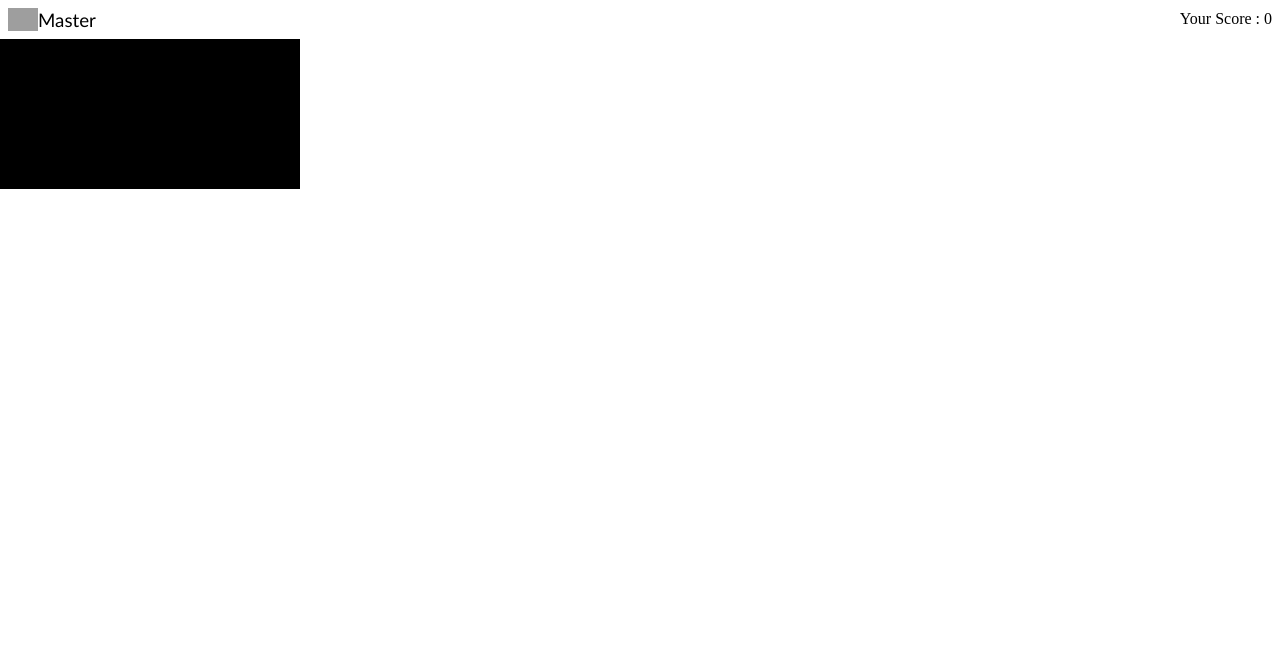
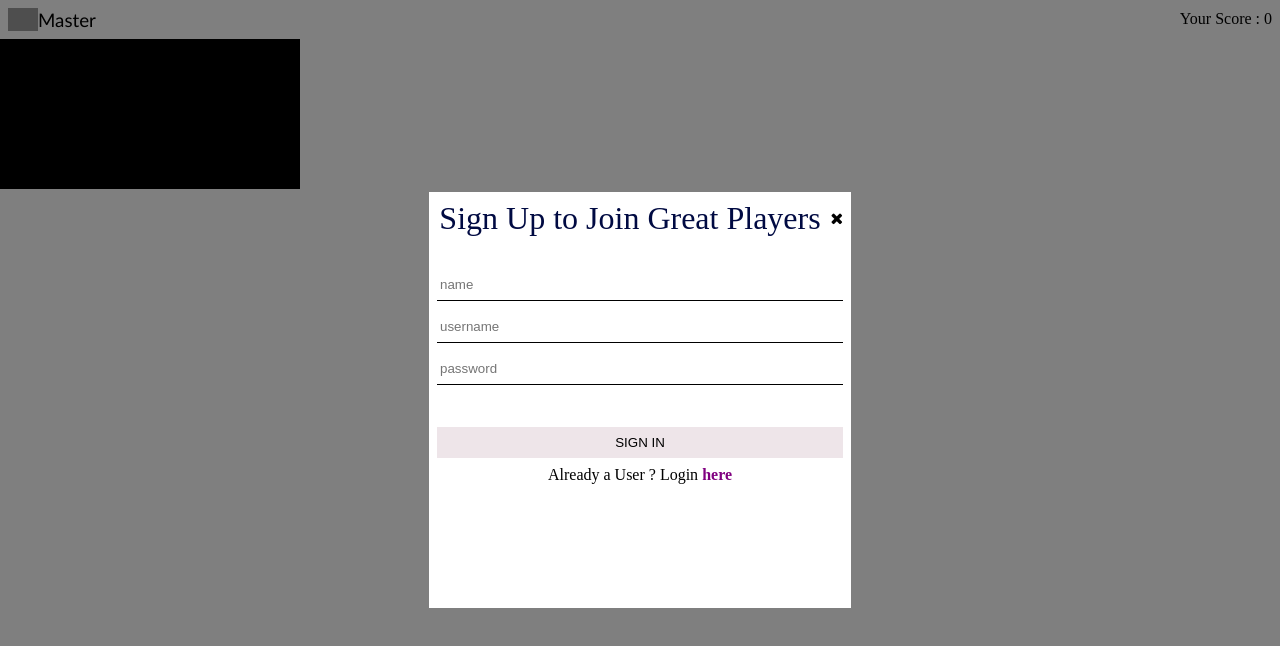
Before and after one commit to rohity123456/snakegame, a website with bundled scripts: page snakefrontend/index.html in a window 1280 px wide. Built offline with nearby package versions, Linux system fonts and the light colour scheme; grey boxes are pictures that could not be loaded.

Commit message:
added code for sign in and sign up

```diff
--- a/snakefrontend/index.html
+++ b/snakefrontend/index.html
@@ -34,27 +34,22 @@
     </div>
   </div>
   <div class="modal">
-    <div class="modalInfo">
-      <div class="modalInfo__top">
-        <h3>Well Played !</h3>
+    <section class="form">
+      <div class="form__top">
+        <h2>Sign Up to Join Great Players</h2>
+        <i class="fa fa-times"></i>
       </div>
-      <div class="modalInfo__center">
-        <div class="yourscore finalscore">
-          <span>Your Score : </span>
-          <span class="scoretext">0 </span>
-        </div>
-        <div class="highestscore finalscore">
-          <span>Highest : </span>
-          <span class="highestscoretext"> 0</span>
-        </div>
+      <div class="form__bottom">
+        <form>
+          <div><input type="text" name="" placeholder="name"></div>
+          <div><input type="text" name="" placeholder="username"></div>
+          <div><input type="text" name="" placeholder="password"></div>
+          <button type="submit">SIGN IN</button>
+        </form>
+        <p>Already a User ? Login <span class="spanlink">here</span></p>
       </div>
-      <div class="modalInfo__bottom">
-        <h4>Wanna Play Again ?</h4>
-        <div class="modal__buttons">
-          <button>Yes ! Why Not ?</button>
-        </div>
-      </div>
-    </div>
+    </section>
+  </div>
   </div>
 </body>
 <script src="./test.js"></script>
--- a/snakefrontend/snake.js
+++ b/snakefrontend/snake.js
@@ -10,7 +10,7 @@ class Snake {
     this.y = 100;
     this.direction = "right";
     this.stop = false;
-    this.score = 0;
+    this.score = 30;
     this.tail = [];
   }
   draw = ({ x, y, width, height, direction }) => {
--- a/snakefrontend/style.css
+++ b/snakefrontend/style.css
@@ -1,3 +1,6 @@
+:root {
+  --colorform: purple;
+}
 *,
 canvas {
   bottom: 0;
@@ -37,7 +40,7 @@ canvas {
   position: absolute;
   z-index: 1000;
   display: grid;
-  visibility: hidden;
+  visibility: visible;
   place-items: center;
   background-color: rgba(0, 0, 0, 0.5);
 }
@@ -140,3 +143,83 @@ canvas {
   display: flex;
   justify-content: space-between;
 }
+/*form */
+.form {
+  min-width: clamp(300px, 40vw, 400px);
+  min-height: 400px;
+  background-color: white;
+  padding: 0.5rem;
+}
+.form__top {
+  display: flex;
+  position: relative;
+  align-items: center;
+  justify-content: center;
+  text-align: center;
+}
+.form__top i {
+  position: absolute;
+  right: 0;
+  top: 10px;
+}
+.form__top h2 {
+  font-weight: 500;
+  margin-right: 20px;
+  font-size: clamp(1.5rem, 5vw, 2rem);
+  color: #000a42;
+}
+.form__bottom {
+  display: flex;
+  flex-direction: column;
+  flex: 1;
+  justify-content: center;
+  align-items: center;
+}
+.form__bottom form {
+  display: flex;
+  margin-top: 2rem;
+  flex-direction: column;
+}
+.form__bottom form input {
+  min-width: clamp(200px, 40vw, 400px);
+  padding: 0.5rem 0.2rem;
+  outline-style: none;
+  border: none;
+  border-bottom: 1px solid;
+}
+.form__bottom form div {
+  display: block;
+  margin-bottom: 0.5rem;
+}
+
+.form__bottom form div::after {
+  display: block;
+  width: 0;
+  height: 2px;
+  background-color: var(--colorform);
+  content: "";
+  transition: all 400ms ease-in-out;
+}
+.form__bottom form div:focus-within:after {
+  width: 100%;
+}
+.form__bottom button {
+  padding: 0.5rem 0;
+  outline: none;
+  margin-top: 2rem;
+  border: none;
+  font-weight: 500;
+  background-color: #eee5e9;
+}
+.form__bottom button:hover {
+  background-color: var(--colorform);
+  color: white;
+}
+.form__bottom p {
+  margin-top: 0.5rem;
+}
+.spanlink {
+  color: var(--colorform);
+  font-weight: 600;
+  cursor: pointer;
+}
--- a/snakefrontend/test.js
+++ b/snakefrontend/test.js
@@ -3,8 +3,16 @@ import game from "./game.js";
 import HF from "./helper/helper.js";
 import snake from "./snake.js";
 //get Canvas element
+window.onload = (e) => {
+  if (!document.cookie || !HF.getCookieByKey("token")) {
+    console.log("TOKEN NOT THERE");
+  }
+  startGame();
+};
+const canvas = HF.getEl("canvas");
+export const context = canvas.getContext("2d");
 
-const canvas = HF.getEl("canvas");
+const startGame = () => {
   canvas.width = window.innerWidth;
   window.addEventListener("keydown", game.checkUserAction);
 
@@ -13,12 +21,12 @@ if (window.innerWidth < 1000) {
     game.assignCallbacksToMobBtnEvents();
     HF.getEl("#mobile_btns").style.display = "flex";
   } else canvas.height = window.innerHeight - 30;
-export const context = canvas.getContext("2d");
 
   game.update();
 
-const btnPlayAgain = HF.getEl(".modal__buttons button:first-child");
-btnPlayAgain.addEventListener("click", game.onPlayAgainClick);
+  // const btnPlayAgain = HF.getEl(".modal__buttons button:first-child");
+  // btnPlayAgain.addEventListener("click", game.onPlayAgainClick);
+};
 
 //for testing
 let a = (i, n) => {
@@ -29,4 +37,4 @@ let a = (i, n) => {
   };
   a(++i, n);
 };
-//a(0, 301);
+a(0, 30);
```
Also changed, not shown: snakefrontend/game.js (+9 -1 lines), snakefrontend/helper/constants.js (added, +38 -0 lines), snakefrontend/helper/helper.js (+14 -0 lines), snakefrontend/helper/util.js (added, +18 -0 lines), snakefrontend/helper/backend.js (added). Lines whose indentation alone changed are shown as unchanged.
